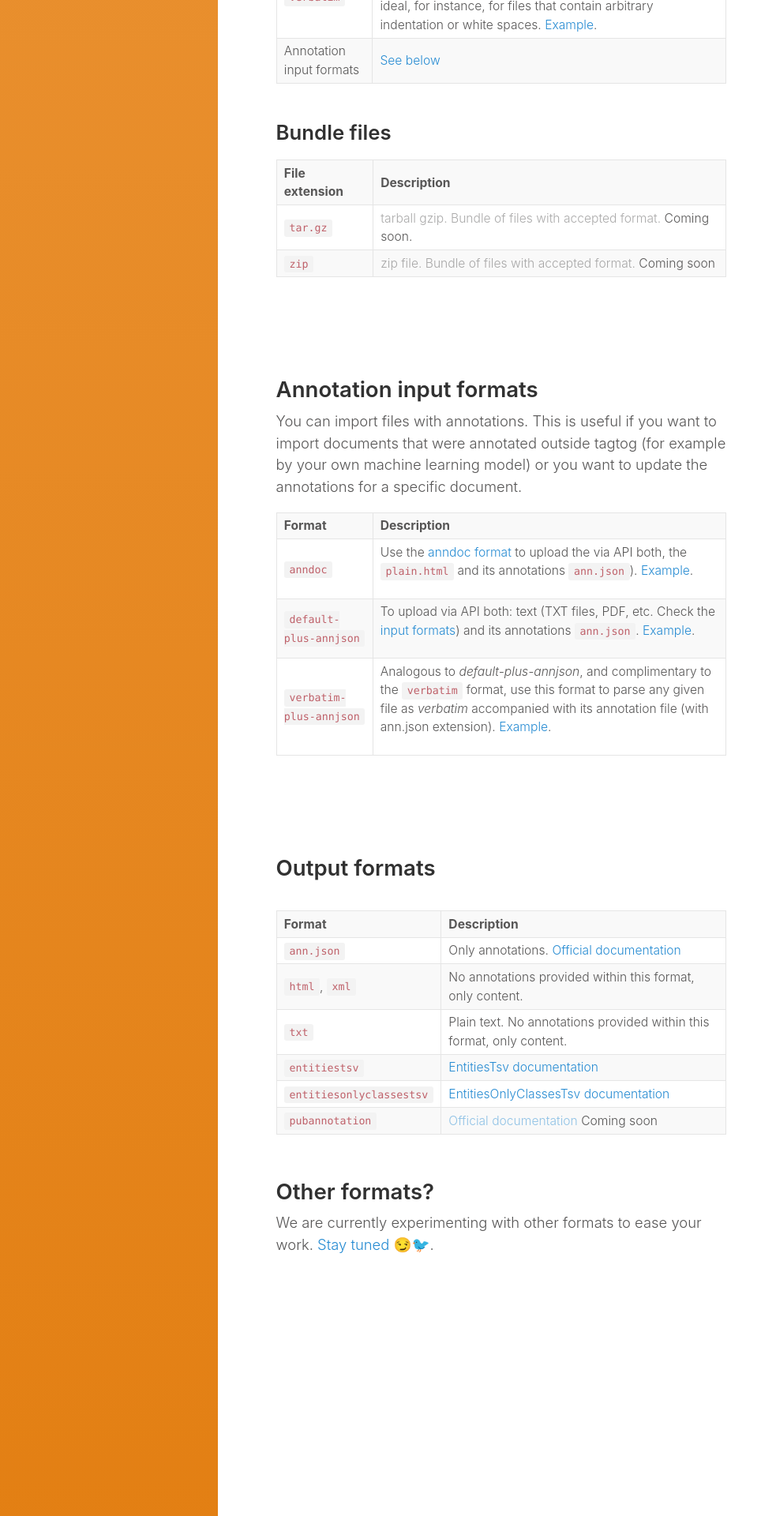
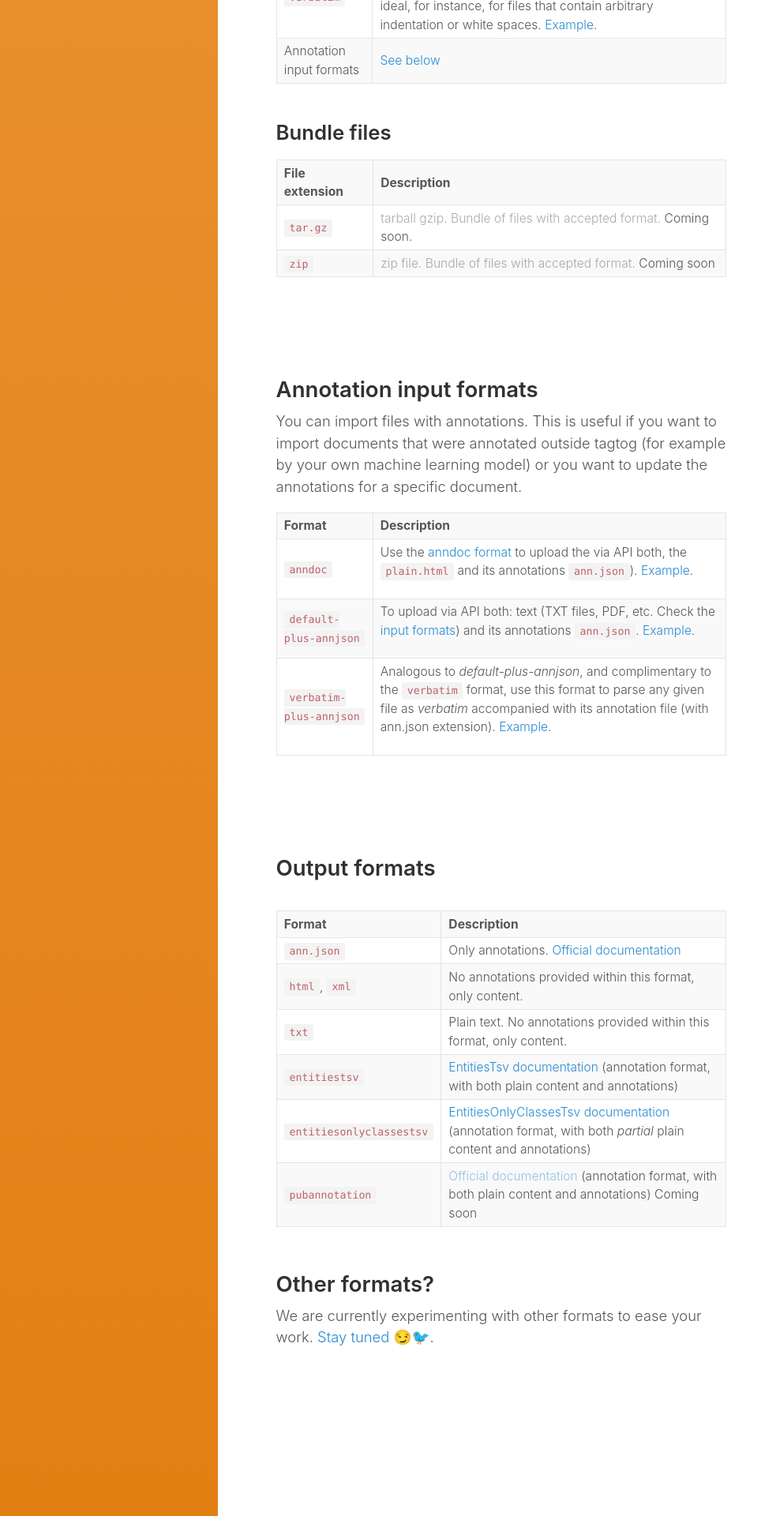
Before and after one commit to tagtogorg/tagtog-doc, a Jekyll site: the page built from ioformats.md, in a window 1280 px wide. Shown: the part 2504-4424 px from the top of the page at 79% size, without its empty margins (0-983 px from the left). Built offline with Jekyll 4.4.1, drawn with Linux system fonts in a browser that asks for light colours; nearby versions of some CDN libraries; emoji names are drawn with the system emoji font.

```diff
--- a/ioformats.md
+++ b/ioformats.md
@@ -208,16 +208,16 @@ toc: true
       </tr>
       <tr>
         <td><code>entitiestsv</code></td>
-        <td><a href="/EntitiesTsv">EntitiesTsv documentation</a></td>
+        <td><a href="/EntitiesTsv">EntitiesTsv documentation</a> (annotation format, with both plain content and annotations)</td>
       </tr>
       <tr>
         <td><code>entitiesonlyclassestsv</code></td>
-        <td><a href="/EntitiesOnlyClassesTsv">EntitiesOnlyClassesTsv documentation</a></td>
+        <td><a href="/EntitiesOnlyClassesTsv">EntitiesOnlyClassesTsv documentation</a> (annotation format, with both <em>partial</em> plain content and annotations)</td>
       </tr>
 
       <tr>
         <td><code>pubannotation</code></td>
-        <td><span class="soon"><a href="http://www.pubannotation.org/docs/annotation-format/">Official documentation</a></span> Coming soon</td>
+        <td><span class="soon"><a href="http://www.pubannotation.org/docs/annotation-format/">Official documentation</a></span> (annotation format, with both plain content and annotations) Coming soon</td>
       </tr>
     </table>
   </div>
```
Also changed, not shown: API_documents_v1.md (+4 -1 lines).
